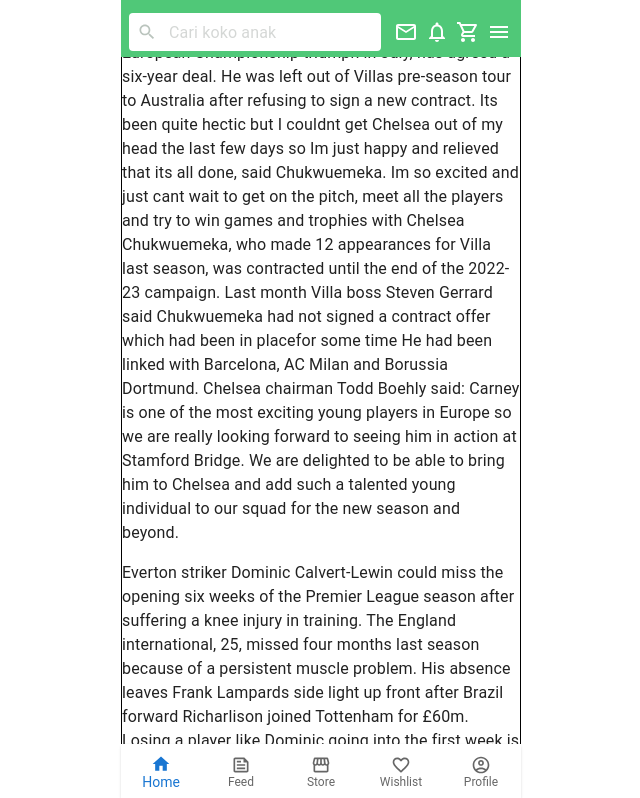
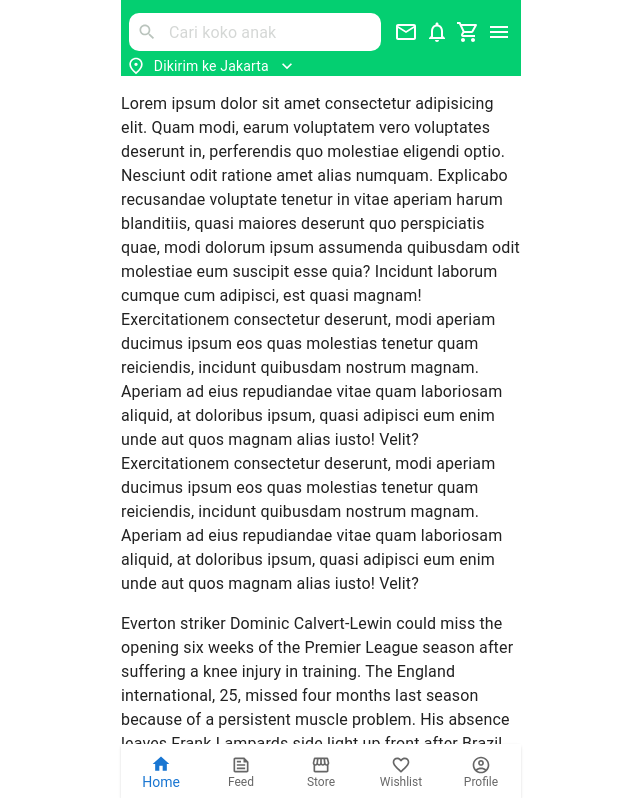
Before and after one commit to anangyoga/tokopediapp, a Next.js app: page / in a window 1280 px wide. Shown: the top 798 px of the page, without its empty margins (319-959 px from the left). Built offline with nearby package versions, Linux system fonts and the light colour scheme.

Commit message:
feat: UI location & bottomsheet

```diff
--- a/src/components/Content.tsx
+++ b/src/components/Content.tsx
@@ -1,12 +1,17 @@
+import { Box } from "@mui/material";
+import Location from "./Location";
+
 const Content = () => {
   return (
-    <>
+    <Box sx={{ marginTop: 7 }}>
+      <Location />
+
       <p>
-        Chukwuemeka, who starred in England Under-19 European Championship triumph in July, has agreed a six-year deal. He was left out of Villas pre-season tour to Australia after refusing to sign a new contract. Its been quite hectic but
-        I couldnt get Chelsea out of my head the last few days so Im just happy and relieved that its all done, said Chukwuemeka. Im so excited and just cant wait to get on the pitch, meet all the players and try to win games and trophies
-        with Chelsea Chukwuemeka, who made 12 appearances for Villa last season, was contracted until the end of the 2022-23 campaign. Last month Villa boss Steven Gerrard said Chukwuemeka had not signed a contract offer which had been in
-        placefor some time He had been linked with Barcelona, AC Milan and Borussia Dortmund. Chelsea chairman Todd Boehly said: Carney is one of the most exciting young players in Europe so we are really looking forward to seeing him in
-        action at Stamford Bridge. We are delighted to be able to bring him to Chelsea and add such a talented young individual to our squad for the new season and beyond.
+        Lorem ipsum dolor sit amet consectetur adipisicing elit. Quam modi, earum voluptatem vero voluptates deserunt in, perferendis quo molestiae eligendi optio. Nesciunt odit ratione amet alias numquam. Explicabo recusandae voluptate
+        tenetur in vitae aperiam harum blanditiis, quasi maiores deserunt quo perspiciatis quae, modi dolorum ipsum assumenda quibusdam odit molestiae eum suscipit esse quia? Incidunt laborum cumque cum adipisci, est quasi magnam!
+        Exercitationem consectetur deserunt, modi aperiam ducimus ipsum eos quas molestias tenetur quam reiciendis, incidunt quibusdam nostrum magnam. Aperiam ad eius repudiandae vitae quam laboriosam aliquid, at doloribus ipsum, quasi
+        adipisci eum enim unde aut quos magnam alias iusto! Velit? Exercitationem consectetur deserunt, modi aperiam ducimus ipsum eos quas molestias tenetur quam reiciendis, incidunt quibusdam nostrum magnam. Aperiam ad eius repudiandae
+        vitae quam laboriosam aliquid, at doloribus ipsum, quasi adipisci eum enim unde aut quos magnam alias iusto! Velit?
       </p>
       <p>
         Everton striker Dominic Calvert-Lewin could miss the opening six weeks of the Premier League season after suffering a knee injury in training. The England international, 25, missed four months last season because of a persistent
@@ -16,7 +21,7 @@
         obviously lost Richarlison. He was versatile across the front as well, Lampard said. Were very aware of the areas that we want to strengthen. Going into the first game with Salomon suspended as well makes it pretty clear that that
         might be one of the areas we look at. Everton open their Premier League campaign against Chelsea on Sunday.
       </p>
-    </>
+    </Box>
   );
 };
 
--- /dev/null
+++ b/src/components/Location.tsx
@@ -0,0 +1,71 @@
+import { SwipeableDrawer, Typography } from "@mui/material";
+import Box from "@mui/material/Box";
+import React, { useState } from "react";
+import FmdGoodOutlinedIcon from "@mui/icons-material/FmdGoodOutlined";
+import KeyboardArrowDownOutlinedIcon from "@mui/icons-material/KeyboardArrowDownOutlined";
+import CloseOutlinedIcon from "@mui/icons-material/CloseOutlined";
+import LocationOnOutlinedIcon from "@mui/icons-material/LocationOnOutlined";
+import KeyboardArrowRightOutlinedIcon from "@mui/icons-material/KeyboardArrowRightOutlined";
+
+const Location = () => {
+  const [open, setOpen] = useState<boolean>();
+  return (
+    <>
+      <Box sx={{ display: "flex", backgroundColor: "#04cf71", padding: "0 0.3rem", alignItems: "center", gap: 1, color: "#fff", cursor: "pointer" }} onClick={() => setOpen(true)}>
+        <FmdGoodOutlinedIcon fontSize="small" />
+        <Typography variant="body2" component="p">
+          Dikirim ke Jakarta
+        </Typography>
+        <KeyboardArrowDownOutlinedIcon fontSize="small" />
+      </Box>
+
+      <SwipeableDrawer
+        disableScrollLock={true}
+        sx={{
+          ".MuiDrawer-paperAnchorBottom": {
+            width: "100%",
+            maxWidth: 400,
+            margin: "auto",
+            backgroundColor: "#fff",
+            borderTopLeftRadius: 18,
+            borderTopRightRadius: 18,
+            padding: 1,
+          },
+        }}
+        anchor="bottom"
+        open={open}
+        onClose={() => setOpen(false)}
+        onOpen={() => setOpen(true)}
+      >
+        <Box>
+          <Box style={{ display: "flex", gap: 10, padding: 5, alignItems: "center" }}>
+            <CloseOutlinedIcon />
+            <Typography variant="subtitle2" component="div">
+              Mau Kirim belanjaan kemana?
+            </Typography>
+          </Box>
+
+          <Typography variant="caption" display="block" sx={{ paddingLeft: 1.5 }}>
+            Biar pengalaman belanjamu lebih baik, pilih alamat dulu
+          </Typography>
+        </Box>
+        <Box>
+          <div style={{ display: "flex", padding: 5, justifyContent: "space-between", alignItems: "center", gap: 10 }}>
+            <LocationOnOutlinedIcon />
+            <Box sx={{ flexGrow: 1 }}>
+              <Typography variant="subtitle2" component="div">
+                Pilih Kota dan Kecamatan
+              </Typography>
+              <Typography variant="caption" display="block">
+                Sesuai tujuan pengirimanmu
+              </Typography>
+            </Box>
+            <KeyboardArrowRightOutlinedIcon />
+          </div>
+        </Box>
+      </SwipeableDrawer>
+    </>
+  );
+};
+
+export default Location;
--- a/src/components/Nav.tsx
+++ b/src/components/Nav.tsx
@@ -13,7 +13,7 @@
 
 const Search = styled("div")(({ theme }) => ({
   position: "relative",
-  borderRadius: theme.shape.borderRadius,
+  borderRadius: "10px",
   backgroundColor: alpha(theme.palette.common.white, 1),
   marginRight: theme.spacing(1),
   marginLeft: 15,
@@ -53,7 +53,7 @@
 export default function PrimarySearchAppBar() {
   return (
     <Box sx={{ flexGrow: 1 }}>
-      <AppBar position="fixed" sx={{ maxWidth: 400, margin: "auto", top: 0, right: 0, left: 0, backgroundColor: "#50C878", maxHeight: 57, boxShadow: "none" }}>
+      <AppBar position="fixed" sx={{ maxWidth: 400, margin: "auto", top: 0, right: 0, left: 0, backgroundColor: "#04cf71", maxHeight: 57, boxShadow: "none" }}>
         <Toolbar disableGutters>
           <Search>
             <SearchIconWrapper>
--- a/src/styles/Home.module.css
+++ b/src/styles/Home.module.css
@@ -4,7 +4,6 @@
 .main {
   max-width: 400px;
   min-height: 100vh;
-  border: 1px solid black;
   margin: auto;
 }
 
```
